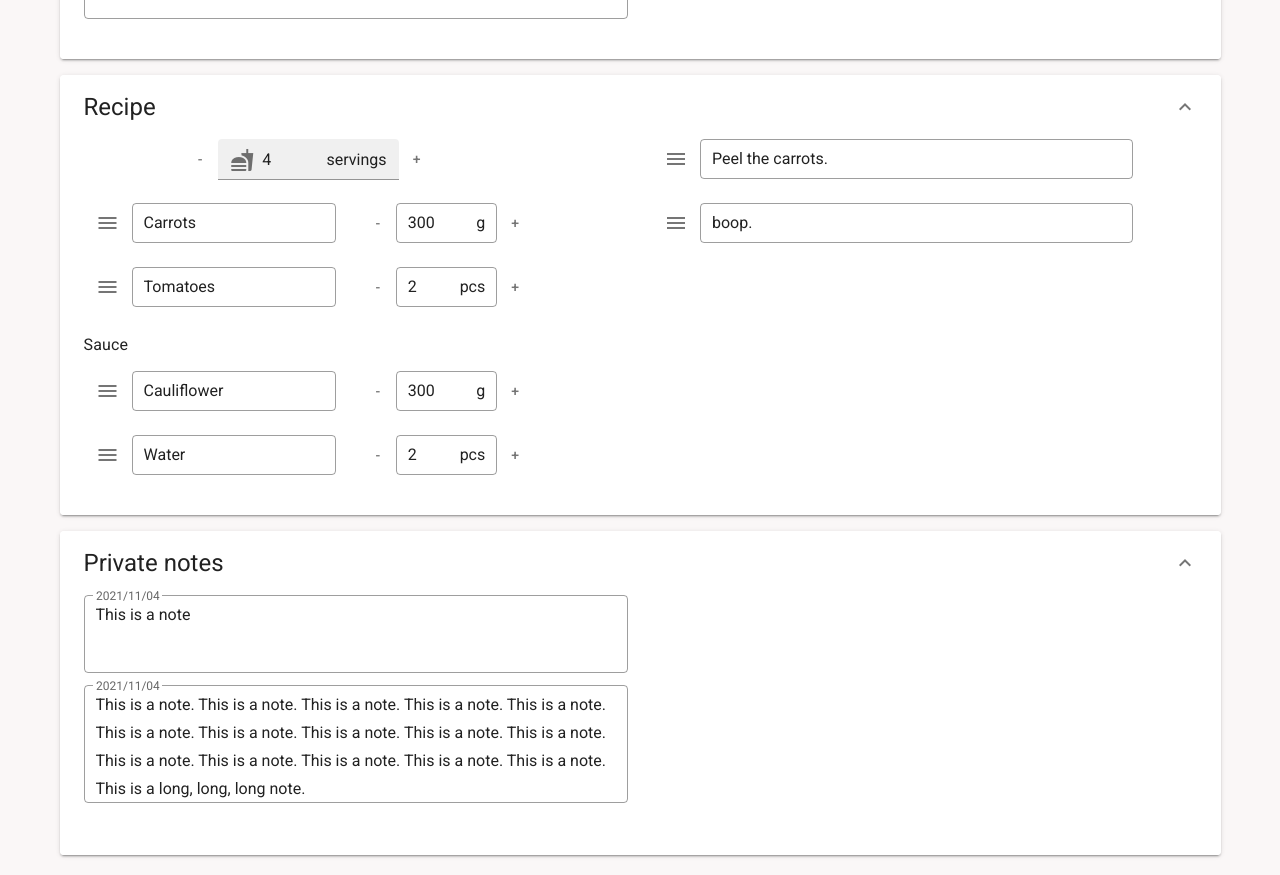
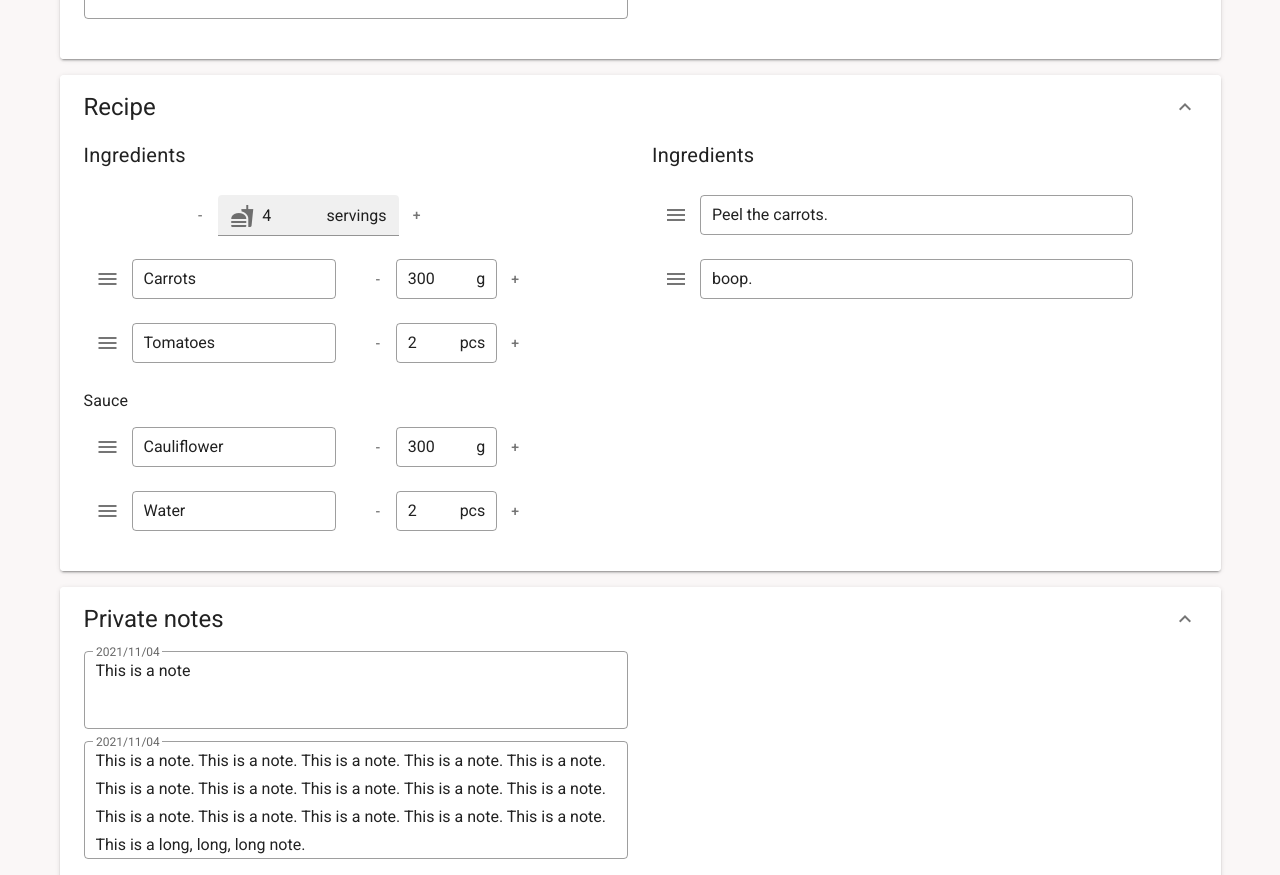
Before and after one commit to camillagejl/re-cpo, a Vue app: page /edit-recipe in a window 1280 px wide. Shown: the part 1240-2115 px from the top of the page. Built offline with nearby package versions, Linux system fonts and the light colour scheme.

Commit message:
Added headers to Recipe in EditRecipe

```diff
--- a/src/views/EditRecipe.vue
+++ b/src/views/EditRecipe.vue
@@ -27,6 +27,7 @@
             <v-row>
 
               <v-col cols="4">
+
                 <v-combobox
                   v-model="recipeVersion.category"
                   label="Category"
@@ -230,6 +231,9 @@
           <v-expansion-panel-content>
             <v-row>
               <v-col cols="5">
+                <h3 class="text-h6 font-weight-regular mb-6">
+                  Ingredients
+                </h3>
 
                 <v-row
                   class="d-flex justify-center"
@@ -301,6 +305,10 @@
               <v-spacer></v-spacer>
 
               <v-col cols="6">
+
+                <h3 class="text-h6 font-weight-regular mb-6">
+                  Ingredients
+                </h3>
 
                 <RecipeStep
                   v-for="step in recipeVersion.steps"
```
